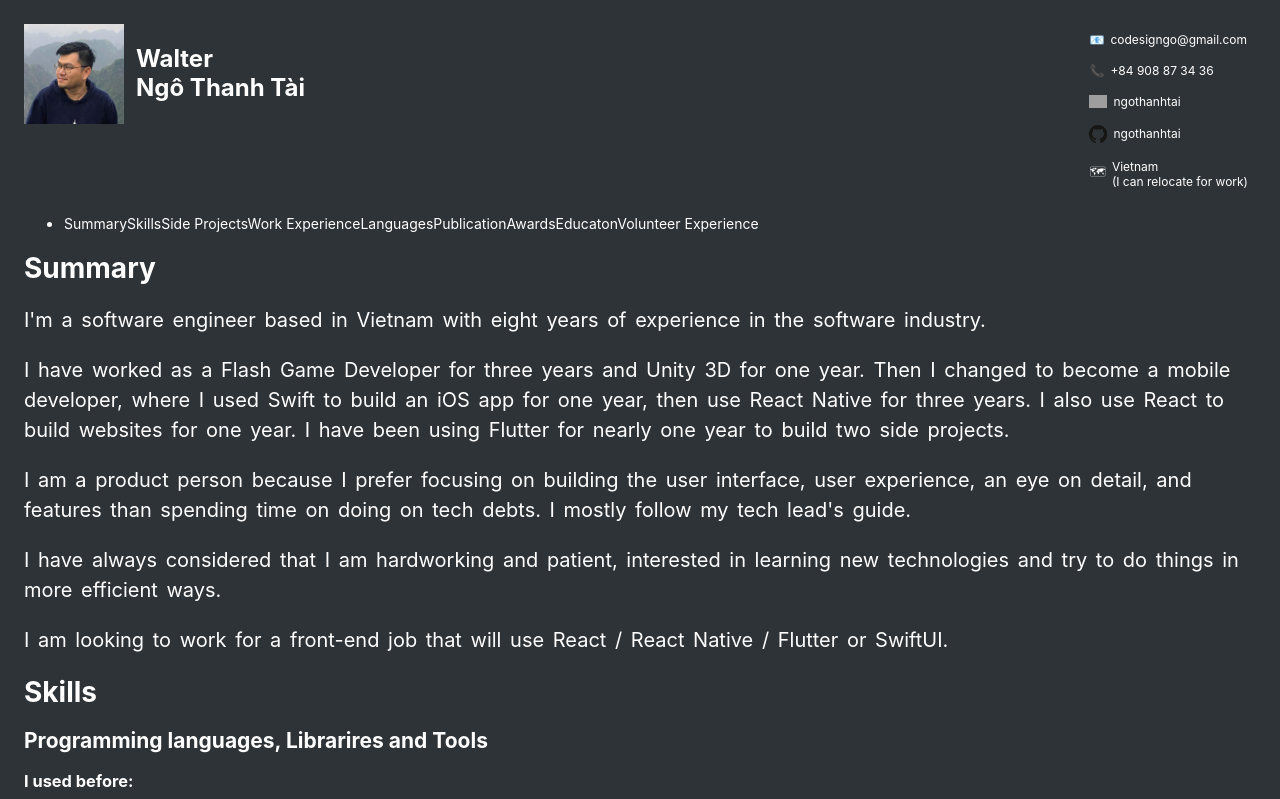
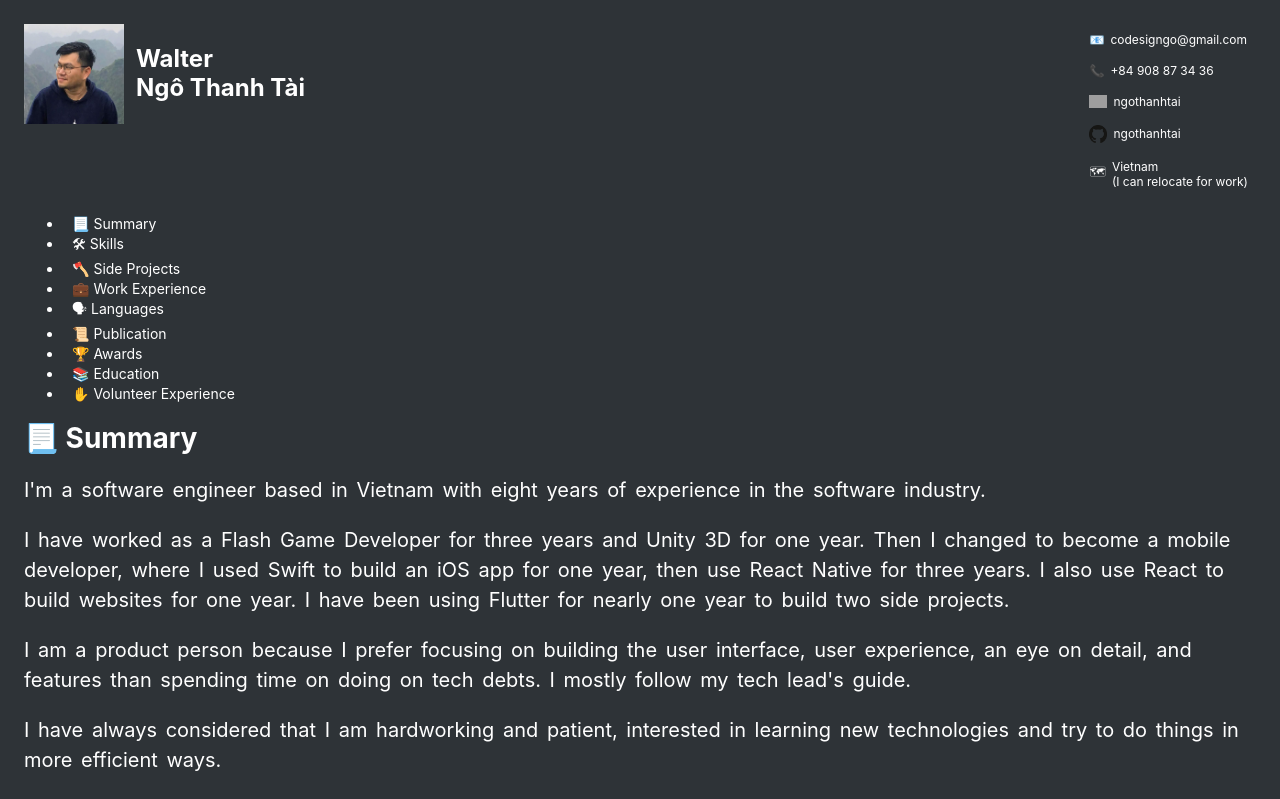
Before and after one commit to ngothanhtai/ngothanhtai.github.io, a React (Create React App) app: page / in a window 1280 px wide. Shown: the top 799 px of the page. Built offline with nearby package versions, Linux system fonts and the light colour scheme; grey boxes are pictures that could not be loaded.

Commit message:
feat: table of contents

```diff
--- a/src/components/Education/Education.tsx
+++ b/src/components/Education/Education.tsx
@@ -10,9 +10,8 @@ const Education: React.FC = () => {
     >
       <h1>
         <span role="img" aria-label="Education">
-          📚
-        </span>{" "}
-        Education
+          📚 Education
+        </span>
       </h1>
       <h2>Aptech (2008 - 2010)</h2>
       <p>High Diploma, Computer Software Engineering</p>
--- a/src/components/Languages/Languages.tsx
+++ b/src/components/Languages/Languages.tsx
@@ -10,15 +10,13 @@ const Languages: React.FC = () => {
     >
       <h1>
         <span role="img" aria-label="Languages">
-          🗣
-        </span>{" "}
-        Languages
+          🗣 Languages
+        </span>
       </h1>
       <h2>
         <span role="img" aria-label="English">
-          🇬🇧
-        </span>{" "}
-        English: Intermediate{" "}
+          🇬🇧 English: Intermediate
+        </span>
       </h2>
       <p>
         - IELTS Certificate with band score: <b>5.5</b>
@@ -28,9 +26,8 @@ const Languages: React.FC = () => {
 
       <h2>
         <span role="img" aria-label="Vietnamese">
-          🇻🇳
-        </span>{" "}
-        Vietnamese: Native language
+          🇻🇳 Vietnamese: Native language
+        </span>
       </h2>
     </a>
   );
--- a/src/components/Publication/Publication.tsx
+++ b/src/components/Publication/Publication.tsx
@@ -10,9 +10,8 @@ const Publication: React.FC = () => {
     >
       <h1>
         <span role="img" aria-label="Publication">
-          📜
-        </span>{" "}
-        Publication
+          📜 Publication
+        </span>
       </h1>
       <ul>
         <li>
--- a/src/components/SideProjects/SideProjects.tsx
+++ b/src/components/SideProjects/SideProjects.tsx
@@ -88,10 +88,9 @@ const SideProjects: React.FC = () => {
       className="textDecorationNone"
     >
       <h1>
-        <span role="img" aria-label="Side projects">
-          🛠
-        </span>{" "}
-        Side Projects
+        <span role="img" aria-label="Side Projects">
+          🪓 Side Projects
+        </span>
       </h1>
 
       <h3>
--- a/src/components/Skills/Skills.tsx
+++ b/src/components/Skills/Skills.tsx
@@ -171,7 +171,11 @@ const Skills: React.FC = () => {
       href={`#${HashUrl.skills}`}
       className="textDecorationNone"
     >
-      <h1>Skills</h1>
+      <h1>
+        <span role="img" aria-label="Skills">
+          🛠 Skills
+        </span>
+      </h1>
       <h2>Programming languages, Librarires and Tools</h2>
       <h3>I used before:</h3>
       <div className="flex flexRow flexWrap">
--- a/src/components/Summary/Summary.tsx
+++ b/src/components/Summary/Summary.tsx
@@ -8,7 +8,11 @@ const Summary: React.FC = () => {
       href={`#${HashUrl.summary}`}
       className="textDecorationNone"
     >
-      <h1>Summary</h1>
+      <h1>
+        <span role="img" aria-label="Summary">
+          📃 Summary
+        </span>
+      </h1>
       <div>
         <p className="body">
           I'm a software engineer based in Vietnam with eight years of
--- a/src/components/TableOfContents/TableOfContents.tsx
+++ b/src/components/TableOfContents/TableOfContents.tsx
@@ -5,15 +5,94 @@ const TableOfContents: React.FC = () => {
   return (
     <ul>
       <li>
-        <a href={`#${HashUrl.summary}`}>Summary</a>
-        <a href={`#${HashUrl.skills}`}>Skills</a>
-        <a href={`#${HashUrl.sideProjects}`}>Side Projects</a>
-        <a href={`#${HashUrl.workExperience}`}>Work Experience</a>
-        <a href={`#${HashUrl.languages}`}>Languages</a>
-        <a href={`#${HashUrl.publication}`}>Publication</a>
-        <a href={`#${HashUrl.awards}`}>Awards</a>
-        <a href={`#${HashUrl.education}`}>Educaton</a>
-        <a href={`#${HashUrl.volunteerExperience}`}>Volunteer Experience</a>
+        <a
+          href={`#${HashUrl.summary}`}
+          className="textDecorationNone highlightOnHover"
+        >
+          <span role="img" aria-label="Summary">
+            📃 Summary
+          </span>
+        </a>
+      </li>
+      <li>
+        <a
+          href={`#${HashUrl.skills}`}
+          className="textDecorationNone highlightOnHover"
+        >
+          <span role="img" aria-label="Skills">
+            🛠 Skills
+          </span>
+        </a>
+      </li>
+      <li>
+        <a
+          href={`#${HashUrl.sideProjects}`}
+          className="textDecorationNone highlightOnHover"
+        >
+          <span role="img" aria-label="Side Projects">
+            🪓 Side Projects
+          </span>
+        </a>
+      </li>
+      <li>
+        <a
+          href={`#${HashUrl.workExperience}`}
+          className="textDecorationNone highlightOnHover"
+        >
+          <span role="img" aria-label="Work Experience">
+            💼 Work Experience
+          </span>
+        </a>
+      </li>
+      <li>
+        <a
+          href={`#${HashUrl.languages}`}
+          className="textDecorationNone highlightOnHover"
+        >
+          <span role="img" aria-label="Languages">
+            🗣 Languages
+          </span>
+        </a>
+      </li>
+      <li>
+        <a
+          href={`#${HashUrl.publication}`}
+          className="textDecorationNone highlightOnHover"
+        >
+          <span role="img" aria-label="Publication">
+            📜 Publication
+          </span>
+        </a>
+      </li>
+      <li>
+        <a
+          href={`#${HashUrl.awards}`}
+          className="textDecorationNone highlightOnHover"
+        >
+          <span role="img" aria-label="Awards">
+            🏆 Awards
+          </span>
+        </a>
+      </li>
+      <li>
+        <a
+          href={`#${HashUrl.education}`}
+          className="textDecorationNone highlightOnHover"
+        >
+          <span role="img" aria-label="Education">
+            📚 Education
+          </span>
+        </a>
+      </li>
+      <li>
+        <a
+          href={`#${HashUrl.volunteerExperience}`}
+          className="textDecorationNone highlightOnHover"
+        >
+          <span role="img" aria-label="Volunteer Experience">
+            ✋ Volunteer Experience
+          </span>
+        </a>
       </li>
     </ul>
   );
--- a/src/components/VolunteerExperience/VolunteerExperience.tsx
+++ b/src/components/VolunteerExperience/VolunteerExperience.tsx
@@ -10,9 +10,8 @@ const VolunteerExperience: React.FC = () => {
     >
       <h1>
         <span role="img" aria-label="Volunteer Experience">
-          ✋
-        </span>{" "}
-        Volunteer Experience
+          ✋ Volunteer Experience
+        </span>
       </h1>
       <ul>
         <li>
--- a/src/components/WorkExperience/WorkExperience.tsx
+++ b/src/components/WorkExperience/WorkExperience.tsx
@@ -54,7 +54,11 @@ const WorkExperience: React.FC = () => {
       href={`#${HashUrl.workExperience}`}
       className="textDecorationNone"
     >
-      <h1>Work Experience</h1>
+      <h1>
+        <span role="img" aria-label="Work Experience">
+          💼 Work Experience
+        </span>
+      </h1>
       {renderWorkExperience({
         title: "Flash Game Developer at KingCorp",
         time: "March 2011 to March 2012",
```
